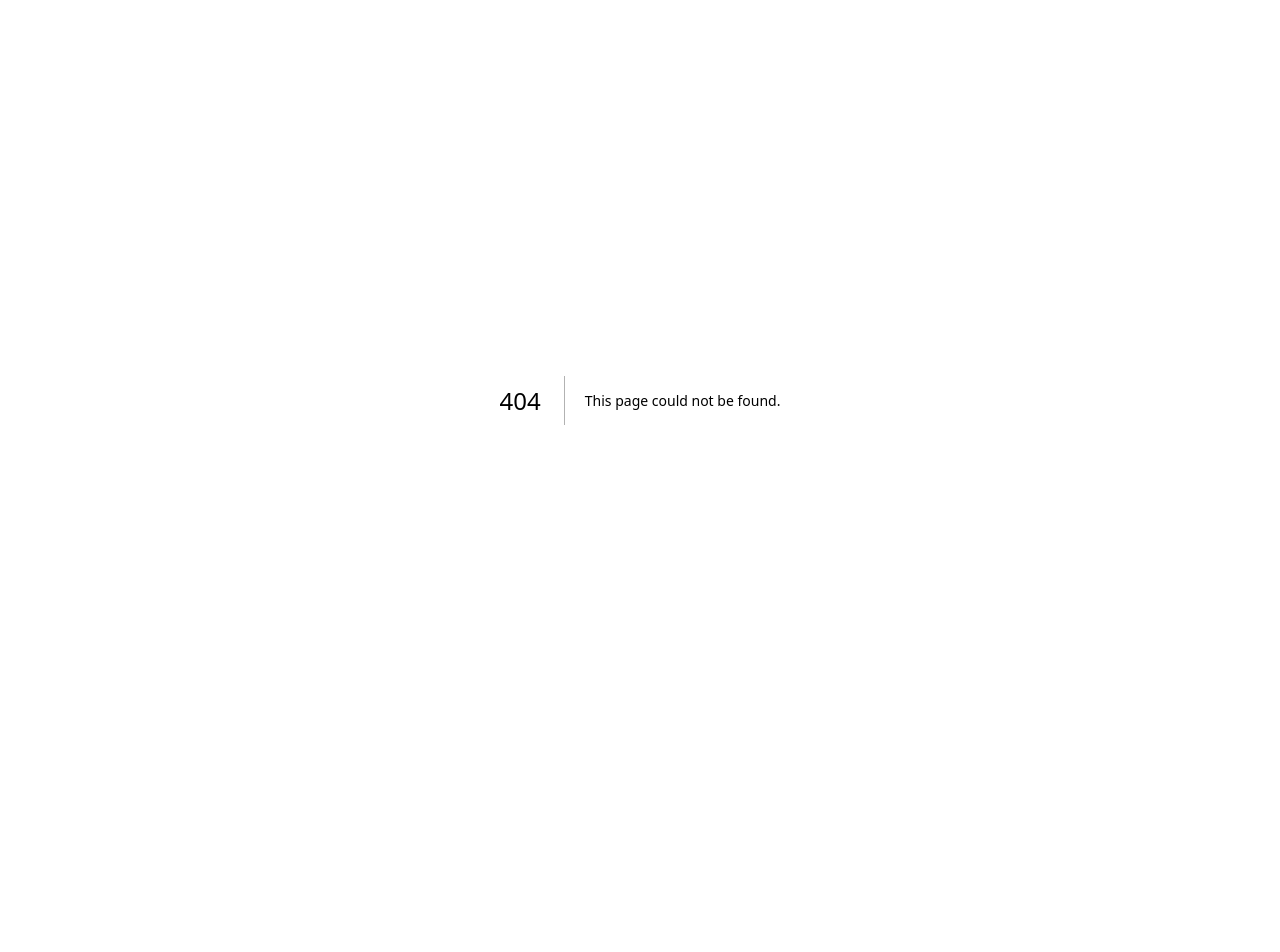
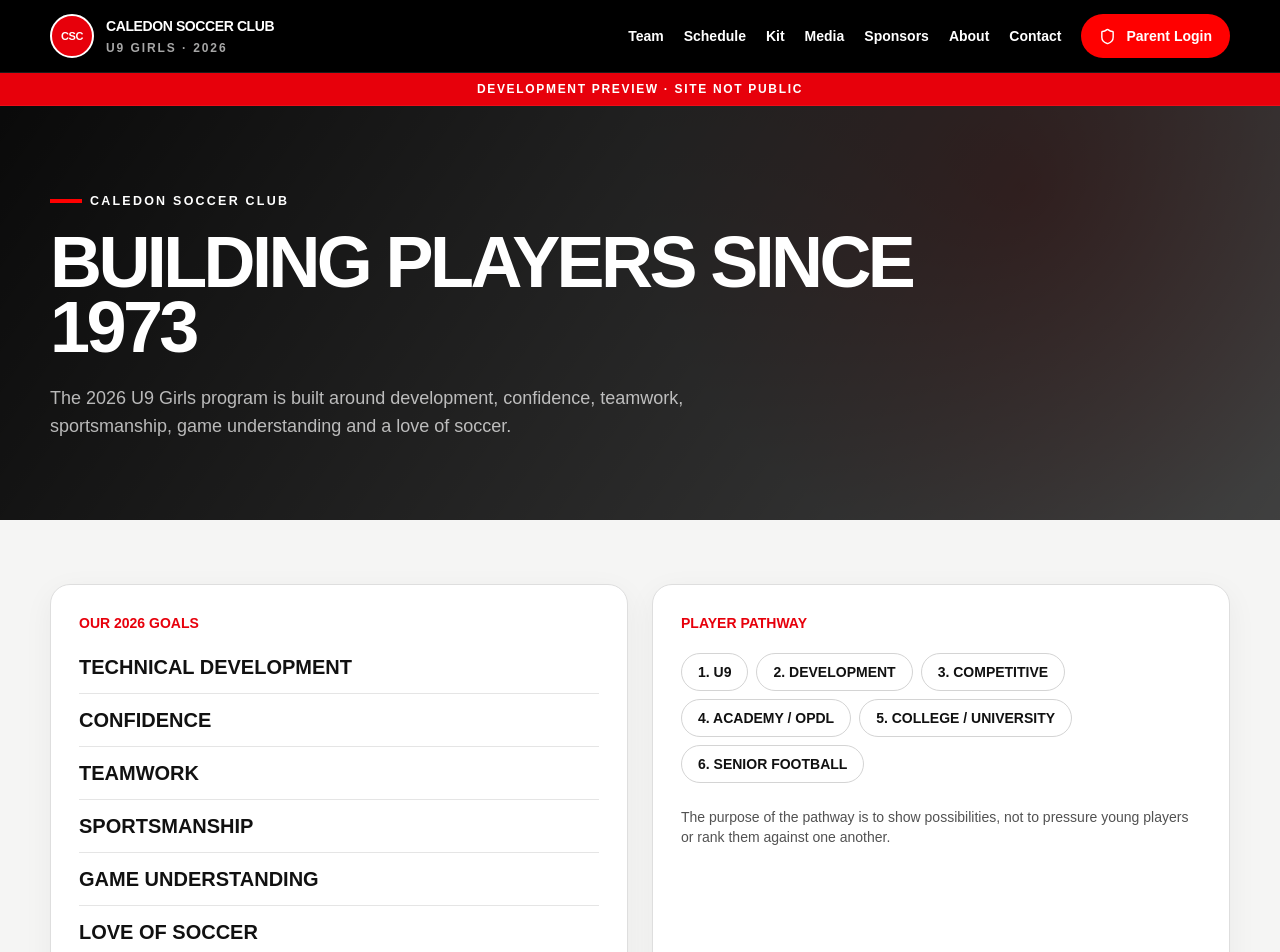
Before and after one commit to dang85ai/dg-claud, a Next.js app: page /about in a window 1280 px wide. Before the commit this address had no page. Shown: the top 952 px of the page. Before the commit the page ends 800 px from the top, so only its background shows below. Built offline with nearby package versions, Linux system fonts and the light colour scheme.

Commit message:
Build app/about/page.tsx

```diff
--- /dev/null
+++ b/app/about/page.tsx
@@ -0,0 +1,41 @@
+import { DevelopmentBanner } from "@/components/DevelopmentBanner";
+import { PublicPageHero } from "@/components/PublicPageHero";
+import { PublicShell } from "@/components/PublicShell";
+
+export default function AboutPage() {
+  return (
+    <PublicShell>
+      <DevelopmentBanner />
+      <PublicPageHero
+        eyebrow="Caledon Soccer Club"
+        title="Building Players Since 1973"
+        copy="The 2026 U9 Girls program is built around development, confidence, teamwork, sportsmanship, game understanding and a love of soccer."
+      />
+      <section className="section">
+        <div className="container grid gap-6 lg:grid-cols-2">
+          <div className="card p-7">
+            <div className="text-sm font-black uppercase text-red-600">Our 2026 Goals</div>
+            <div className="mt-5 grid gap-3">
+              {["Technical development", "Confidence", "Teamwork", "Sportsmanship", "Game understanding", "Love of soccer"].map((item) => (
+                <div key={item} className="border-b border-neutral-200 pb-3 text-xl font-black uppercase">{item}</div>
+              ))}
+            </div>
+          </div>
+          <div className="card p-7">
+            <div className="text-sm font-black uppercase text-red-600">Player Pathway</div>
+            <div className="mt-5 flex flex-wrap gap-2">
+              {["U9", "Development", "Competitive", "Academy / OPDL", "College / University", "Senior Football"].map((item, i) => (
+                <div key={item} className="rounded-full border border-neutral-300 px-4 py-2 text-sm font-black uppercase">
+                  {i + 1}. {item}
+                </div>
+              ))}
+            </div>
+            <p className="mt-6 text-sm text-neutral-600">
+              The purpose of the pathway is to show possibilities, not to pressure young players or rank them against one another.
+            </p>
+          </div>
+        </div>
+      </section>
+    </PublicShell>
+  );
+}
```
